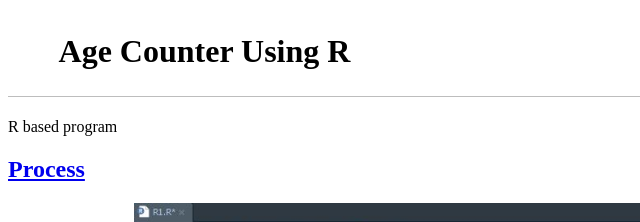
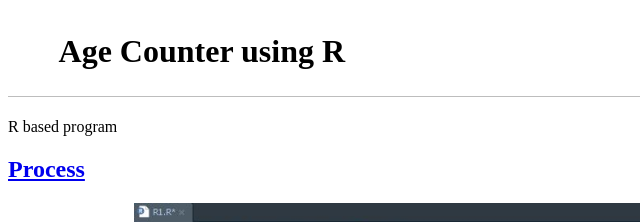
Before and after one commit to Shaikh-Abrar-Kabir/Age-Counter-R, a plain HTML site: page index.html in a window 1280 px wide. Shown: the top 222 px of the page, 0-640 px from the left. Drawn offline with Linux system fonts and the light colour scheme.

Commit message:
Update index.html

```diff
--- a/index.html
+++ b/index.html
@@ -3,7 +3,7 @@
 
 
 
-Age Counter Using R
+Age Counter using R
 
 
 
```
